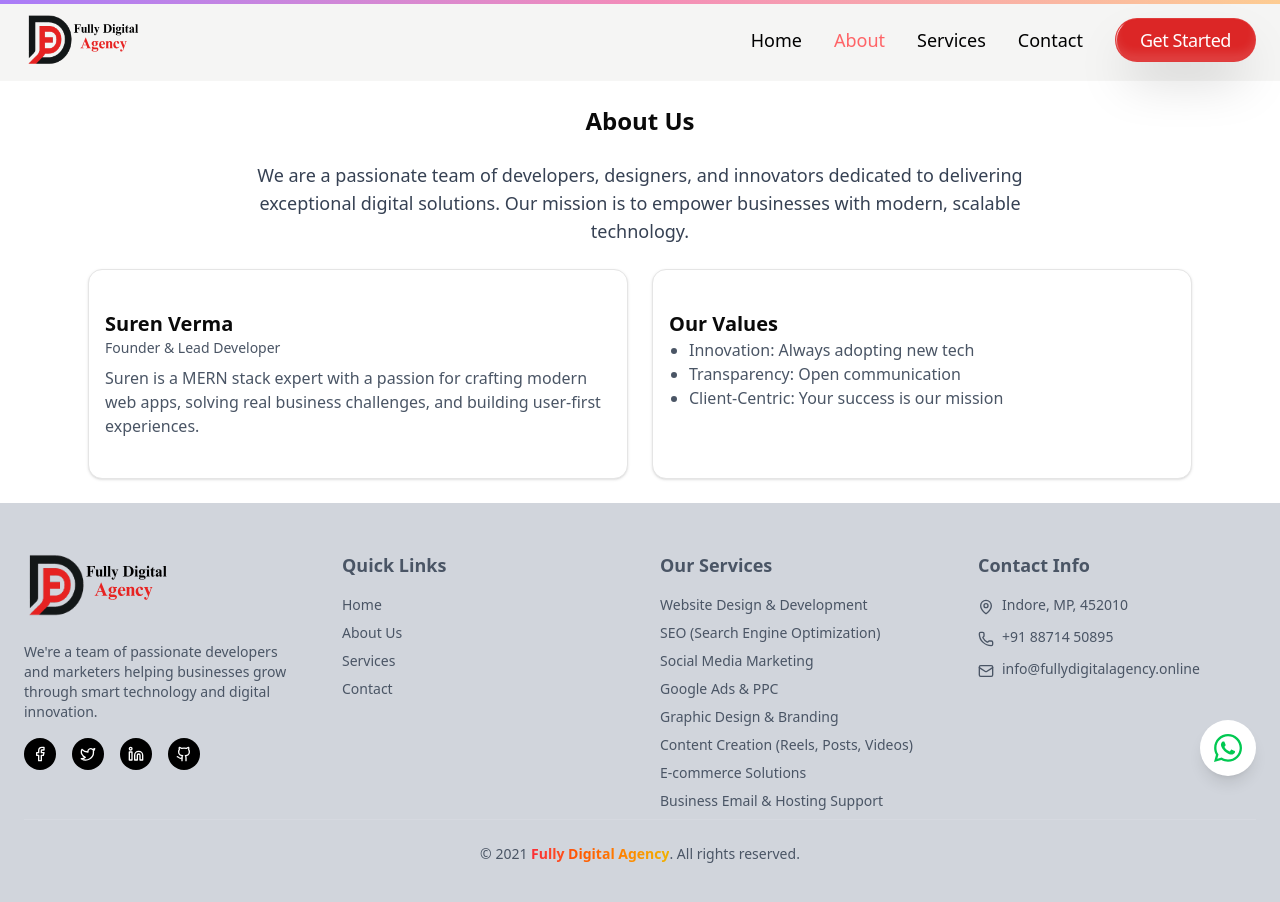
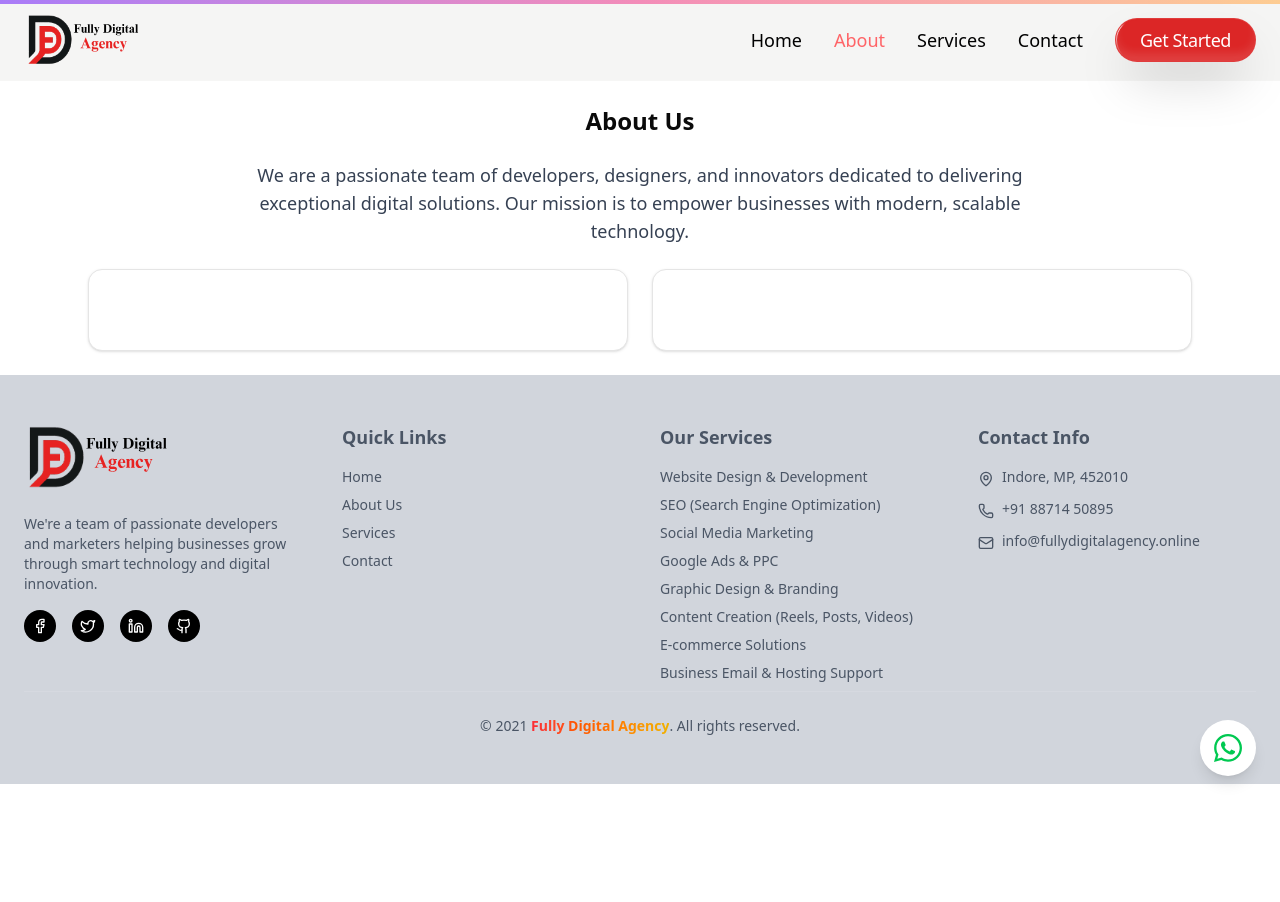
Before and after one commit to hemendra-zerotime/it-service-web, a Next.js app: page /about in a window 1280 px wide. Shown: the top 902 px of the page. After the commit the page ends 800 px from the top, so only its background shows below. Built offline with nearby package versions, Linux system fonts and the light colour scheme.

Commit message:
delete as content

```diff
--- a/app/about/page.tsx
+++ b/app/about/page.tsx
@@ -17,21 +17,12 @@ export default function AboutPage() {
       <div className="grid sm:grid-cols-2 gap-6">
         <Card>
           <CardContent className="p-4">
-            <h3 className="text-xl font-semibold">Suren Verma</h3>
-            <p className="text-sm text-gray-600">Founder & Lead Developer</p>
-            <p className="mt-2 text-gray-600">
-              Suren is a MERN stack expert with a passion for crafting modern web apps, solving real business challenges, and building user-first experiences.
-            </p>
+
           </CardContent>
         </Card>
         <Card>
           <CardContent className="p-4">
-            <h3 className="text-xl font-semibold">Our Values</h3>
-            <ul className="list-disc pl-5 text-gray-600">
-              <li>Innovation: Always adopting new tech</li>
-              <li>Transparency: Open communication</li>
-              <li>Client-Centric: Your success is our mission</li>
-            </ul>
+
           </CardContent>
         </Card>
       </div>
```
